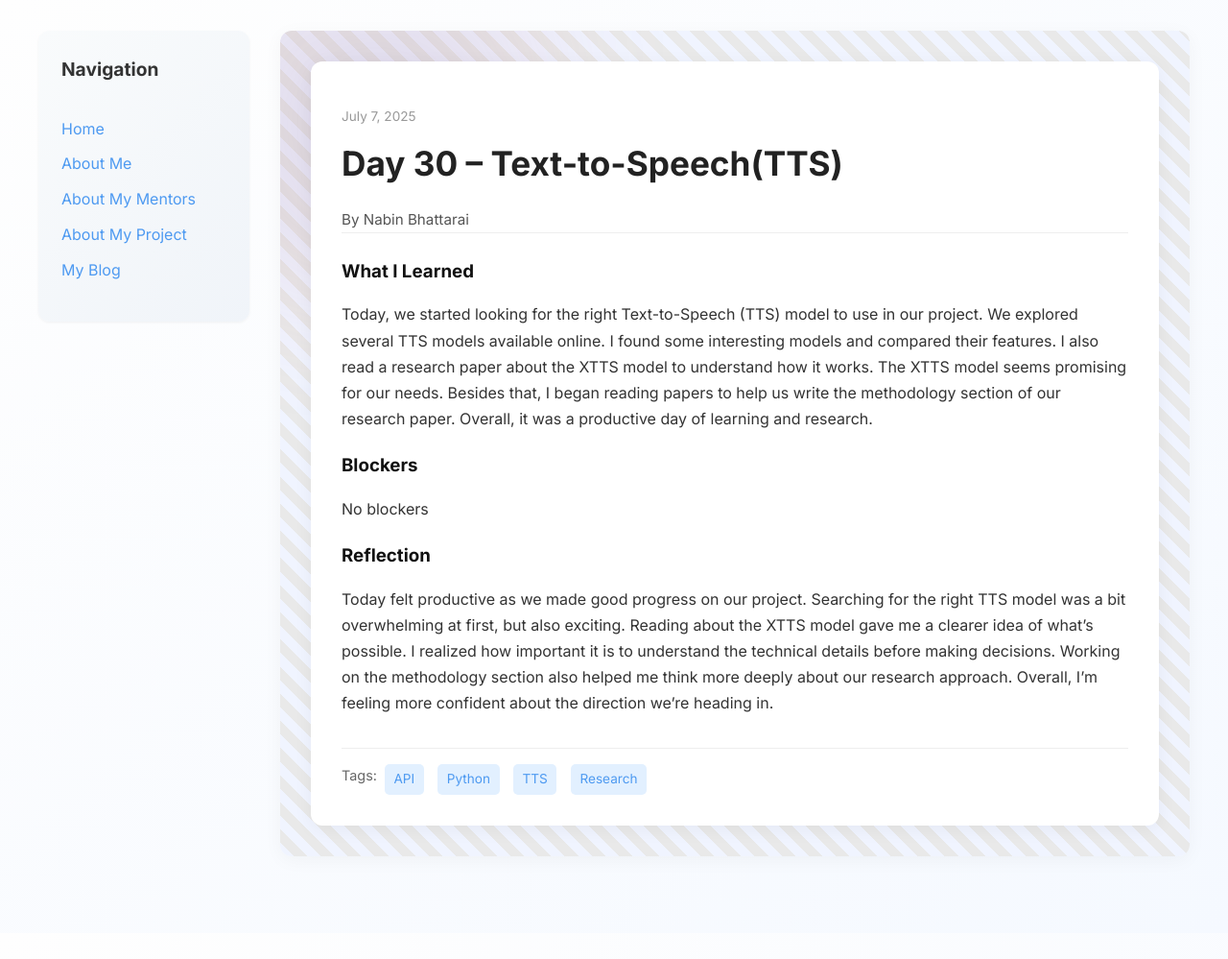
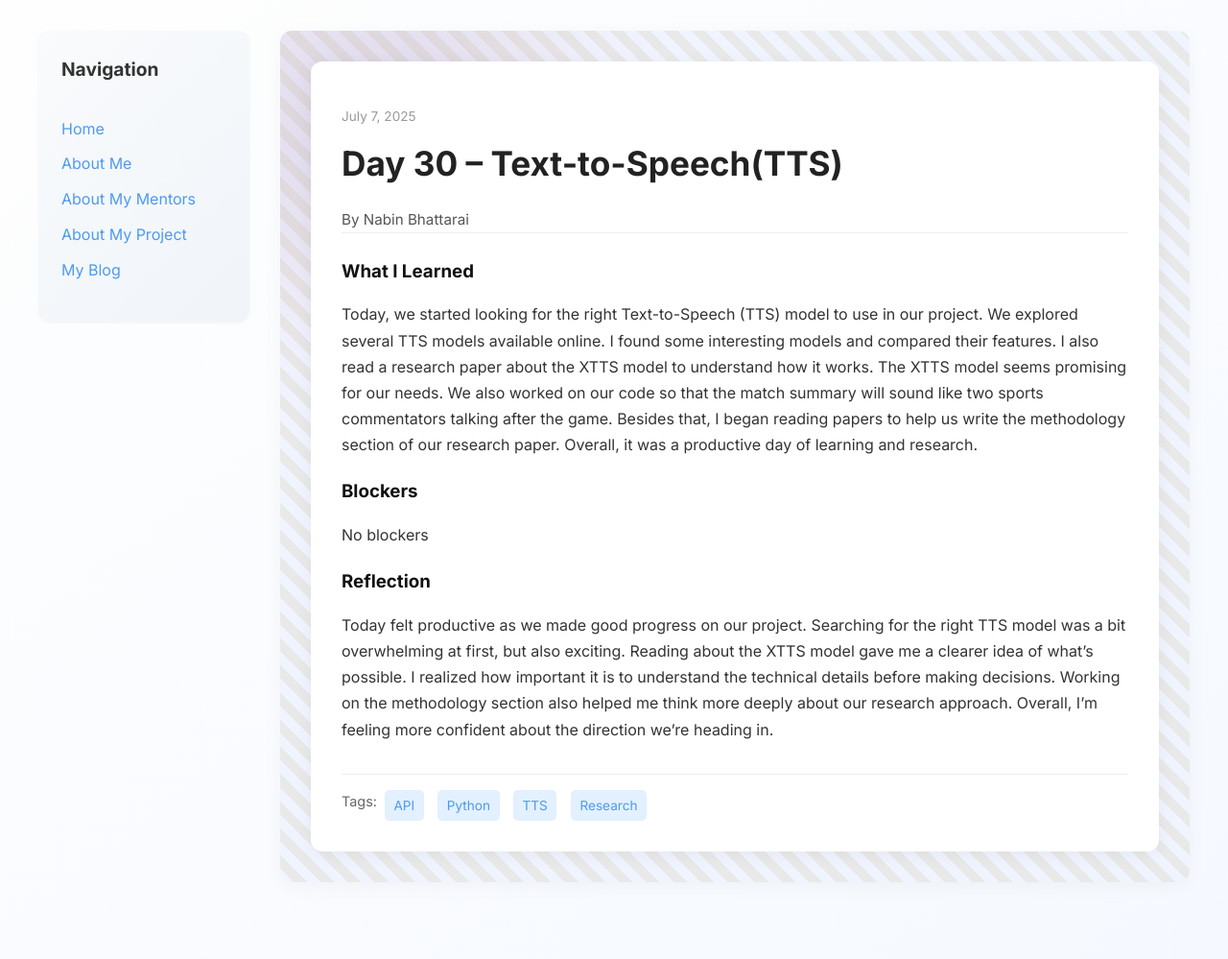
Before and after one commit to bhattarainabin2055/bhattarainabin2055.github.io, a Jekyll site: the page built from _posts/2025-07-07-day-30.md, in a window 1280 px wide. Shown: the whole page at 96% size. Built offline with Jekyll 4.4.1, drawn with Linux system fonts in a browser that asks for light colours; before the commit the page ends 972 px from its top, so only the background shows below that.

Commit message:
Update 2025-07-07-day-30.md

```diff
--- a/_posts/2025-07-07-day-30.md
+++ b/_posts/2025-07-07-day-30.md
@@ -7,7 +7,7 @@ permalink: /day30.html
 tags: ["API", "Python", "TTS", "Research"]
 
 what_i_learned: |
- Today, we started looking for the right Text-to-Speech (TTS) model to use in our project. We explored several TTS models available online. I found some interesting models and compared their features. I also read a research paper about the XTTS model to understand how it works. The XTTS model seems promising for our needs. Besides that, I began reading papers to help us write the methodology section of our research paper. Overall, it was a productive day of learning and research.
+ Today, we started looking for the right Text-to-Speech (TTS) model to use in our project. We explored several TTS models available online. I found some interesting models and compared their features. I also read a research paper about the XTTS model to understand how it works. The XTTS model seems promising for our needs. We also worked on our code so that the match summary will sound like two sports commentators talking after the game. Besides that, I began reading papers to help us write the methodology section of our research paper. Overall, it was a productive day of learning and research.
 blockers: |
  No blockers
 
```
